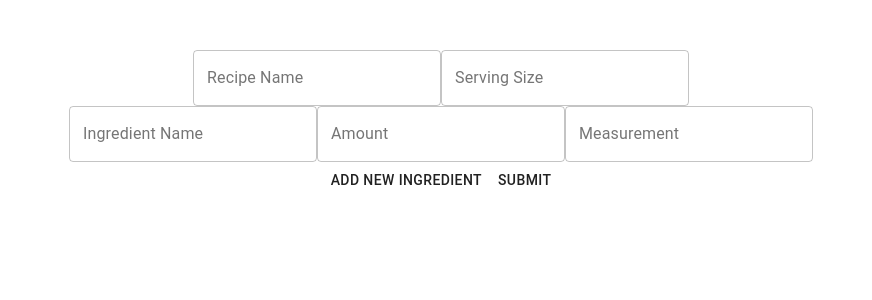
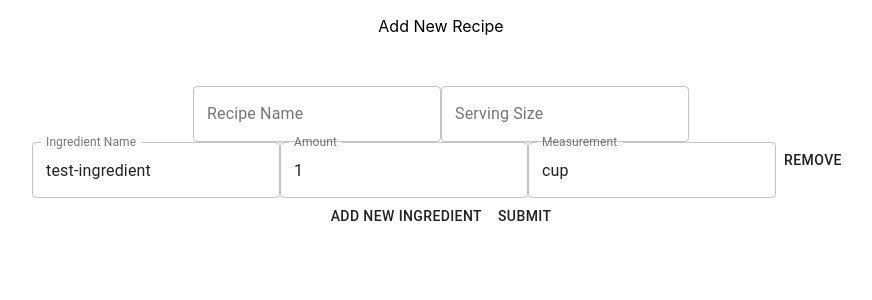
Before and after one commit to elim04/recipe-app, a React (Create React App) app: page /newrecipe in a window 1280 px wide. Shown: the top 300 px of the page, without its empty margins (199-1071 px from the left). Built offline with nearby package versions, Linux system fonts and the light colour scheme.

Commit message:
change to use react hook form usefieldarray for dynamic adding of ingredients.

```diff
--- a/src/components/NewRecipe/Form.tsx
+++ b/src/components/NewRecipe/Form.tsx
@@ -1,39 +1,38 @@
-import { useForm, SubmitHandler } from "react-hook-form";
+import { useForm, SubmitHandler, useFieldArray } from "react-hook-form";
 import { TextField, Button } from "@material-ui/core";
-import { useState } from "react";
 
 import "./Form.css";
-interface Inputs {
+
+type IngredientFormValues = {
   name: string;
+  cookware: string[];
   servingSize: number;
-  cookware: string;
-  ingredient: string;
-  measurement: string;
-  amount: number;
-  instruction: string;
-}
+  ingredient: {
+    name: string;
+    amount: number;
+    measurement: string;
+  }[];
+};
 
 const Form = () => {
-  //state for dynamic form to add ingredients, cookware and instructions
-
-  const blankIngredient = { name: "", amount: null, measurement: "" };
-
-  const [ingredientState, setIngredientState] = useState([
-    { ...blankIngredient },
-  ]);
-
-  const addIngredient = () => {
-    setIngredientState([...ingredientState, { ...blankIngredient }]);
-  };
   //react form hook implementation
   const {
     register,
     handleSubmit,
-    watch,
+    control,
     formState: { errors },
-  } = useForm();
+  } = useForm<IngredientFormValues>({
+    defaultValues: {
+      ingredient: [{ name: "test-ingredient", amount: 1, measurement: "cup" }],
+    },
+  });
 
-  const onSubmit: SubmitHandler<Inputs> = (data) => console.log(data);
+  const { fields, append, remove } = useFieldArray({
+    name: "ingredient",
+    control,
+  });
+
+  const onSubmit = (data: IngredientFormValues) => console.log(data);
 
   return (
     <div>
@@ -53,36 +52,40 @@ const Form = () => {
           {...register("servingSize", { required: true, min: 1 })}
         />
         {errors.servingSize && <span>This field is required</span>}
-        {ingredientState.map((val, index) => {
-          const ingredientId = `name-${index}`;
-          const amountId = `amount-${index}`;
-          const measurementId = `measurement-${index}`;
-
+        {fields.map((field, index) => {
           return (
-            <div key={`input-${index}`}>
+            <div key={field.id}>
               <TextField
                 id="outlined-basic"
                 label="Ingredient Name"
                 variant="outlined"
-                {...register("ingredient")}
+                type="text"
+                {...register(`ingredient.${index}.name` as const)}
               />
               <TextField
                 id="outlined-basic"
                 label="Amount"
                 variant="outlined"
                 type="number"
-                {...register("amount")}
+                {...register(`ingredient.${index}.amount`)}
               />
               <TextField
                 id="outlined-basic"
                 label="Measurement"
                 variant="outlined"
-                {...register("measurement")}
+                {...register(`ingredient.${index}.measurement`)}
               />
+              <Button type="button" onClick={() => remove(index)}>
+                Remove
+              </Button>
             </div>
           );
         })}
-        <Button onClick={addIngredient}>Add New Ingredient</Button>
+        <Button
+          onClick={() => append({ name: "", amount: 0, measurement: "" })}
+        >
+          Add New Ingredient
+        </Button>
         <Button type="submit">Submit</Button>
       </form>
     </div>
--- a/src/components/NewRecipe/NewRecipe.tsx
+++ b/src/components/NewRecipe/NewRecipe.tsx
@@ -12,6 +12,7 @@ const NewRecipe: React.FC<NewRecipeProps> = ({ onAddRecipe }) => {
   };
   return (
     <div>
+      <p>Add New Recipe</p>
       <Form />
     </div>
   );
```
